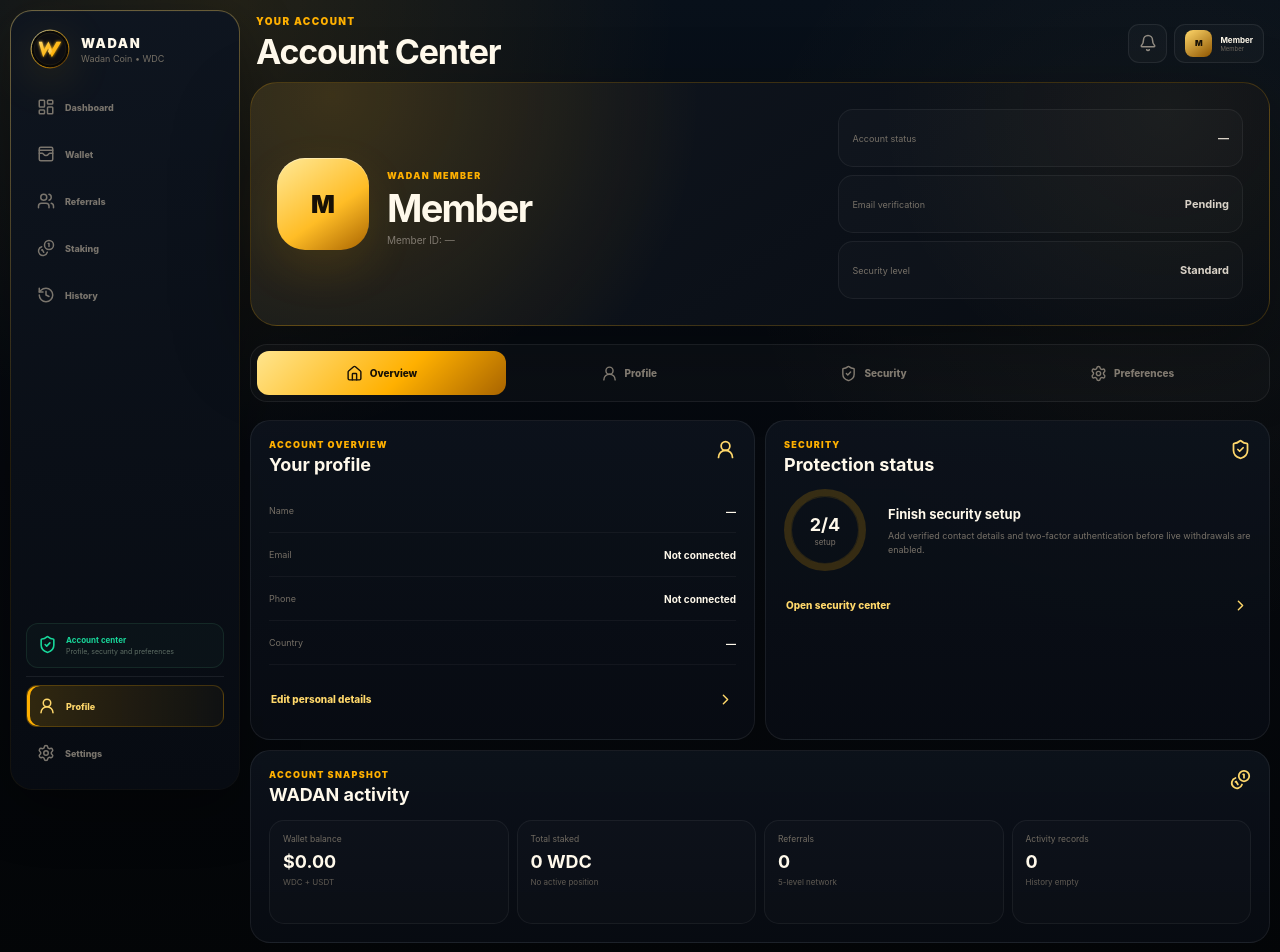
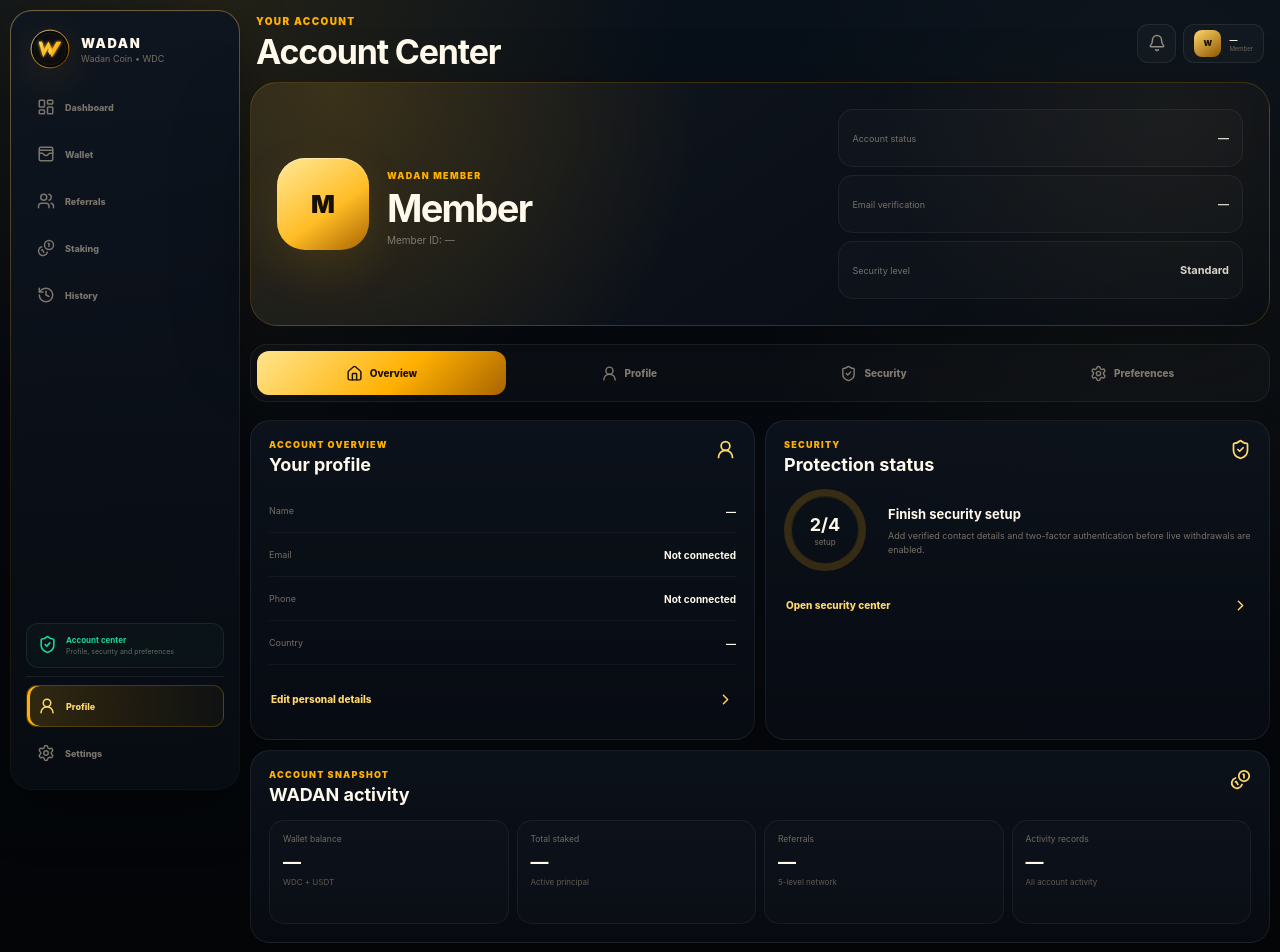
Before and after one commit to mkmalakzai/WadanApp, a Next.js app: page /account in a window 1280 px wide. Shown: the top 952 px of the page. Built offline with nearby package versions, Linux system fonts and the light colour scheme; no server answers.

Commit message:
Show live account snapshot without temporary fake zeros

```diff
--- a/app/account/page.tsx
+++ b/app/account/page.tsx
@@ -44,6 +44,10 @@ type AccountProfile = {
   usdtBalance: number;
 };
 
+type AccountWalletSummary = { totalUsd:number; totalStaked:number; };
+type AccountReferralSummary = { total?:number; };
+type AccountHistorySummary = { rows?:unknown[]; };
+
 export default function AccountPage() {
   const [tab, setTab] = useState<Tab>("overview");
   const [saved, setSaved] = useState(false);
@@ -52,6 +56,9 @@ export default function AccountPage() {
   const [securityAlerts, setSecurityAlerts] = useState(true);
   const [profile, setProfile] = useState<AccountProfile | null>(()=>readCached<{profile:AccountProfile}>("account:me")?.profile ?? null);
   const [profileLoading, setProfileLoading] = useState(()=>!readCached<{profile:AccountProfile}>("account:me")?.profile);
+  const [walletStats,setWalletStats]=useState<AccountWalletSummary|null>(()=>readCached<AccountWalletSummary>("wallet:summary"));
+  const [referralStats,setReferralStats]=useState<AccountReferralSummary|null>(()=>readCached<AccountReferralSummary>("referrals:overview"));
+  const [historyStats,setHistoryStats]=useState<AccountHistorySummary|null>(()=>readCached<AccountHistorySummary>("history"));
 
   useEffect(() => {
     const requested = new URLSearchParams(window.location.search).get("tab");
@@ -65,6 +72,10 @@ export default function AccountPage() {
       })
       .catch(()=>undefined)
       .finally(()=>setProfileLoading(false));
+
+    void fetchCached<AccountWalletSummary>("wallet:summary","/api/wallet/summary").then(setWalletStats).catch(()=>undefined);
+    void fetchCached<AccountReferralSummary>("referrals:overview","/api/referrals/overview").then(setReferralStats).catch(()=>undefined);
+    void fetchCached<AccountHistorySummary>("history","/api/history").then(setHistoryStats).catch(()=>undefined);
   }, []);
 
   function savePreview() {
@@ -109,7 +120,7 @@ export default function AccountPage() {
           </div>
           <div className="dash-top-actions">
             <button className="icon-square" aria-label="Notifications"><Bell size={18}/></button>
-            <button className="user-chip"><span>{(profile?.displayName || "M").slice(0,2).toUpperCase()}</span><div><strong>{profile?.displayName || "Member"}</strong><small>Member</small></div></button>
+            <button className="user-chip"><span>{profile?.displayName ? profile.displayName.slice(0,2).toUpperCase() : "W"}</span><div><strong>{profile?.displayName || "—"}</strong><small>Member</small></div></button>
           </div>
         </header>
 
@@ -125,7 +136,7 @@ export default function AccountPage() {
 
           <div className={styles.heroStatus}>
             <div><small>Account status</small><strong>{profile?.status || "—"}</strong></div>
-            <div><small>Email verification</small><strong>{profile?.emailConfirmed ? "Verified" : "Pending"}</strong></div>
+            <div><small>Email verification</small><strong>{!profile ? "—" : profile.emailConfirmed ? "Verified" : "Pending"}</strong></div>
             <div><small>Security level</small><strong>Standard</strong></div>
           </div>
         </section>
@@ -147,8 +158,8 @@ export default function AccountPage() {
 
               <div className={styles.overviewRows}>
                 <div><span>Name</span><strong>{profile?.displayName || "—"}</strong></div>
-                <div><span>Email</span><strong>{profile?.email || "Not connected"}</strong></div>
-                <div><span>Phone</span><strong>{profile?.phone || "Not connected"}</strong></div>
+                <div><span>Email</span><strong>{profileLoading ? "—" : profile?.email || "Not connected"}</strong></div>
+                <div><span>Phone</span><strong>{profileLoading ? "—" : profile?.phone || "Not connected"}</strong></div>
                 <div><span>Country</span><strong>{profile?.country || "—"}</strong></div>
               </div>
 
@@ -179,10 +190,10 @@ export default function AccountPage() {
               </div>
 
               <div className={styles.snapshot}>
-                <div><small>Wallet balance</small><strong>{((profile?.usdtBalance || 0) + (profile?.wdcBalance || 0) * 0.01).toLocaleString("en-US",{style:"currency",currency:"USD"})}</strong><span>WDC + USDT</span></div>
-                <div><small>Total staked</small><strong>0 WDC</strong><span>No active position</span></div>
-                <div><small>Referrals</small><strong>0</strong><span>5-level network</span></div>
-                <div><small>Activity records</small><strong>0</strong><span>History empty</span></div>
+                <div><small>Wallet balance</small><strong>{walletStats ? walletStats.totalUsd.toLocaleString("en-US",{style:"currency",currency:"USD"}) : "—"}</strong><span>WDC + USDT</span></div>
+                <div><small>Total staked</small><strong>{walletStats ? walletStats.totalStaked.toLocaleString("en-US",{maximumFractionDigits:4})+" WDC" : "—"}</strong><span>Active principal</span></div>
+                <div><small>Referrals</small><strong>{referralStats?.total ?? "—"}</strong><span>5-level network</span></div>
+                <div><small>Activity records</small><strong>{historyStats?.rows ? historyStats.rows.length : "—"}</strong><span>All account activity</span></div>
               </div>
             </article>
           </section>
```
